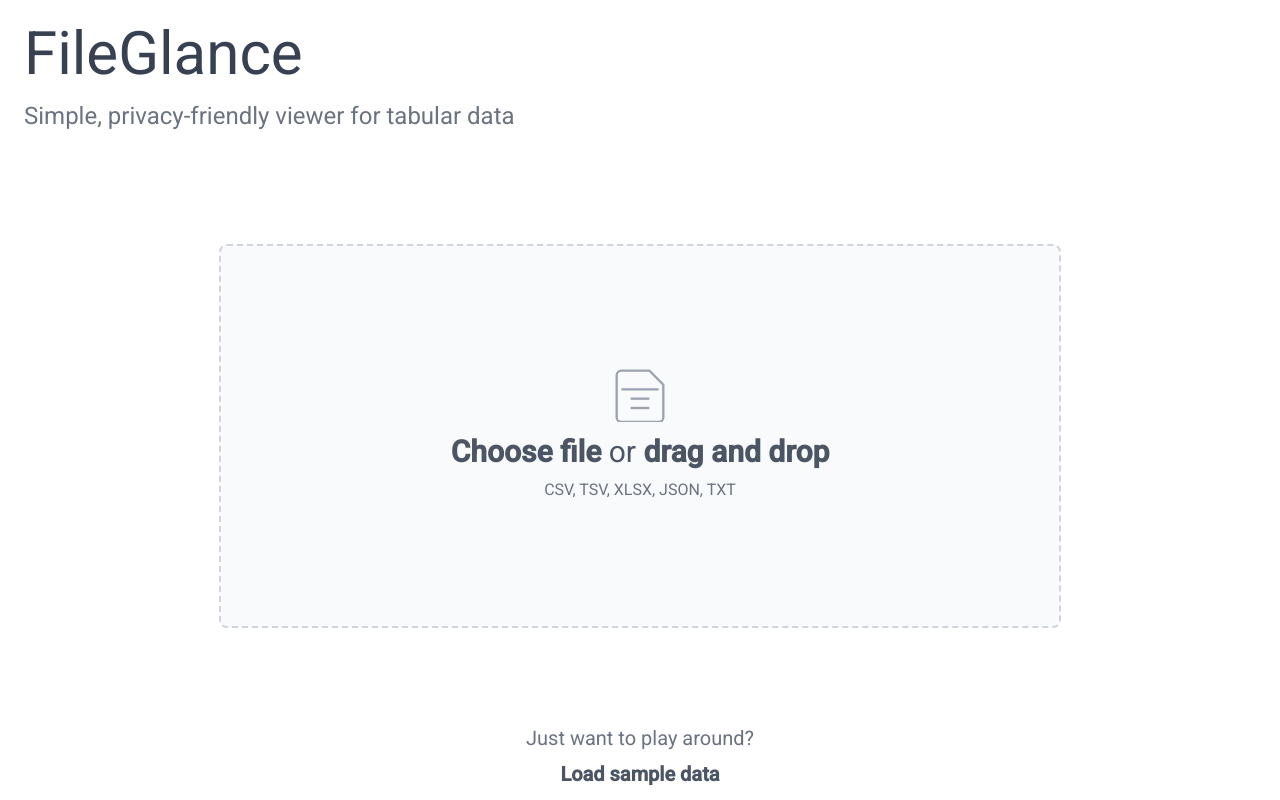
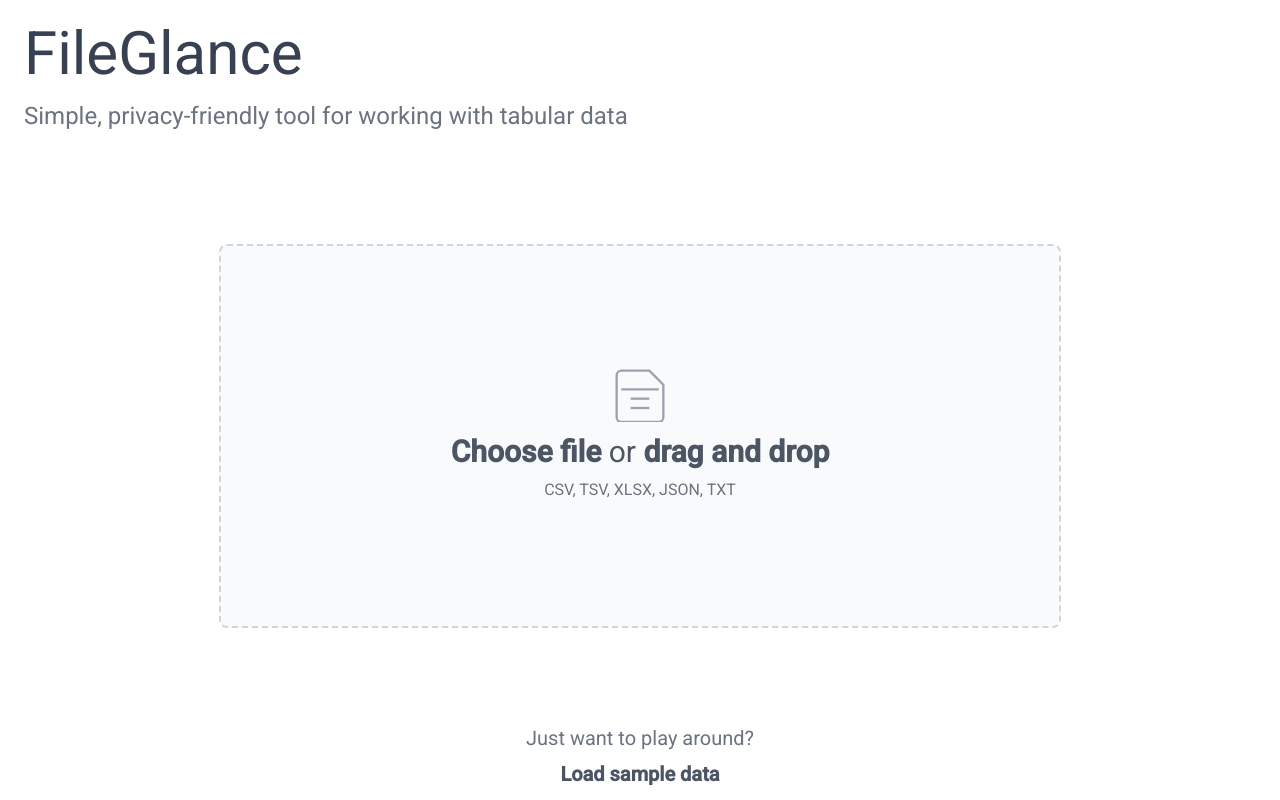
Before and after one commit to dell-mic/file-glance, a Next.js app: page / in a window 1280 px wide. Built offline with nearby package versions, Linux system fonts and the light colour scheme.

Commit message:
Minor adjustments

```diff
--- a/src/app/home-page.tsx
+++ b/src/app/home-page.tsx
@@ -350,7 +350,7 @@ export default function Home() {
               <div>
                 <h1 className="text-6xl text-gray-700 m-4">FileGlance</h1>
                 <div className="text-2xl text-gray-500 m-4">
-                  Simple, privacy-friendly viewer for tabular data
+                  Simple, privacy-friendly tool for working with tabular data
                 </div>
                 <div className="flex flex-col items-center">
                   <FileChooser
```
